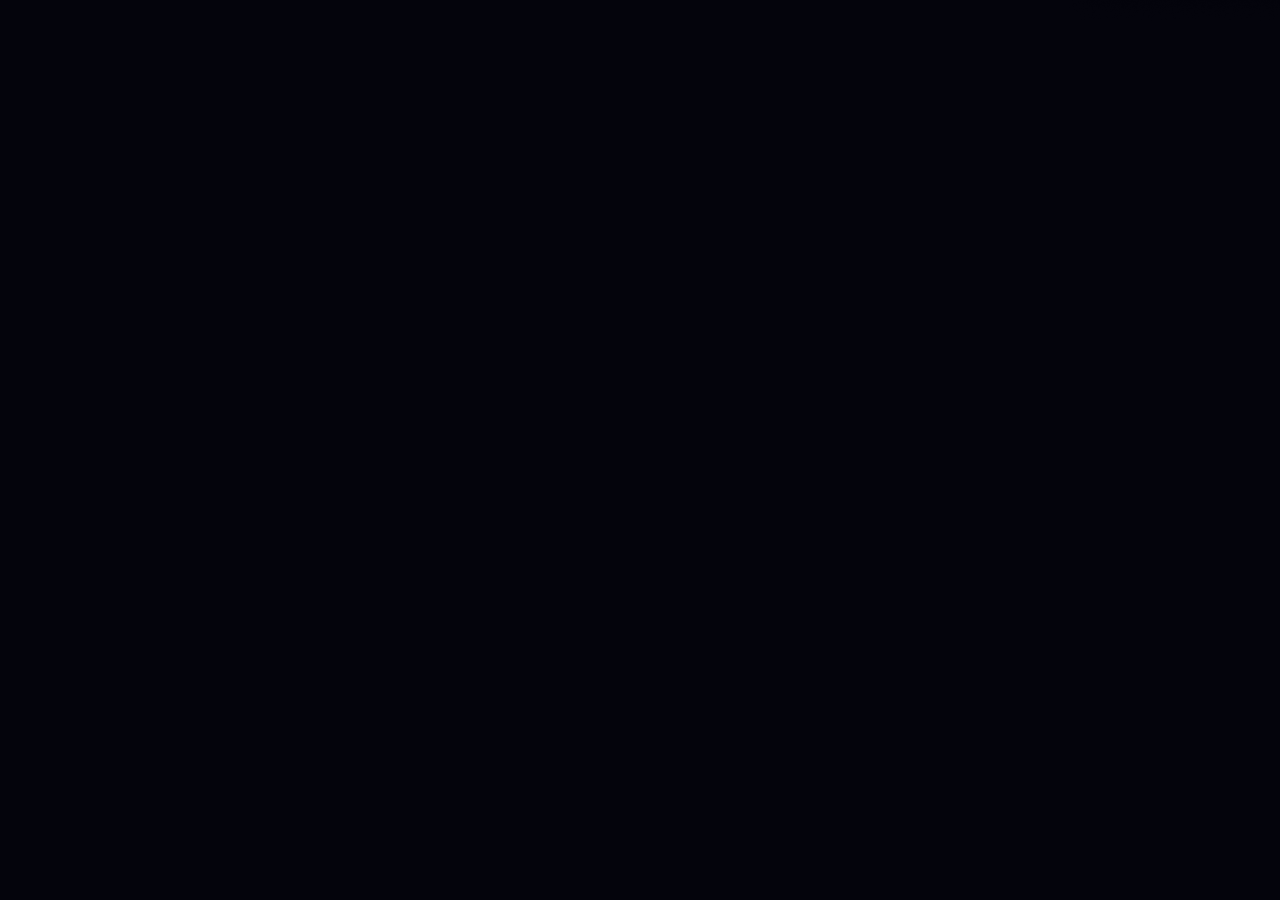
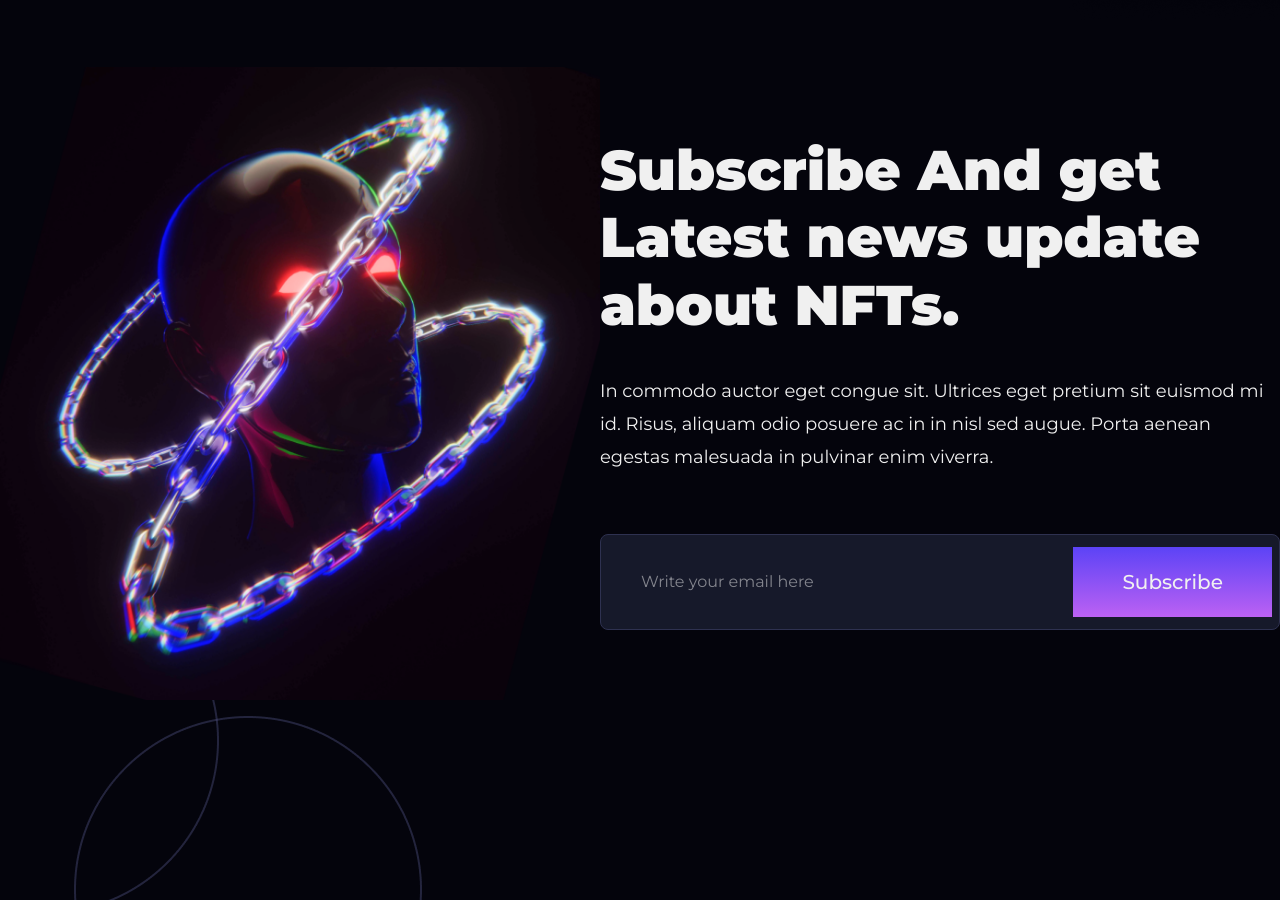
Before and after one commit to Riajul-56/NextGen, a React (Vite) app: page / in a window 1280 px wide. Shown: the part 2920-3820 px from the top of the page. Before the commit the page ends 3075 px from the top, so only its background shows below. Built offline with nearby package versions, Linux system fonts and the light colour scheme.

Commit message:
About section completed

```diff
--- a/src/pages/Home.jsx
+++ b/src/pages/Home.jsx
@@ -3,6 +3,7 @@
 import Brand from "../sections/Brand";
 import TopCreators from "../sections/TopCreators";
 import NFT from "../sections/NFT";
+import About from "../sections/About";
 
 const Home = () => {
   return (
@@ -11,6 +12,7 @@
       <Brand />
       <NFT/>
       <TopCreators />
+      <About/>
     </>
   );
 };
--- /dev/null
+++ b/src/sections/About.jsx
@@ -0,0 +1,45 @@
+import React from "react";
+import Container from "../components/Container";
+import Flex from "../components/Flex";
+import aboutImg from "../assets/about.png";
+import Button from "../components/Button";
+import aboutshade from "../assets/about_shade.png"
+
+const About = () => {
+  return (
+    <section className="mt-[200px] mb-[200px] relative">
+      <img src={aboutshade} className="absolute top-[500px] left-0" />
+      <Container>
+        <Flex className="justify-between items-center">
+          <div className="z-50">
+            <img src={aboutImg} />
+          </div>
+
+          <div className="max-w-[680px]">
+            <h2 className="font-black text-[56px] leading-[121%] ">
+              Subscribe And get Latest news update about NFTs.
+            </h2>
+            <p className="text-lg font-normal leading-[183%] mt-[35px] mb-15">
+              In commodo auctor eget congue sit. Ultrices eget pretium sit
+              euismod mi id. Risus, aliquam odio posuere ac in in nisl sed
+              augue. Porta aenean egestas malesuada in pulvinar enim viverra.
+            </p>
+            <form className="relative ">
+              <input
+                type="email"
+                placeholder="Write your email here "
+                className="w-full bg-[#16192A] py-[35px] pl-10 outline-none border-[#2E3150] border rounded-lg"
+              />
+              <Button
+                text={"Subscribe"}
+                className="absolute right-2 top-[50%] -translate-y-1/2"
+              />
+            </form>
+          </div>
+        </Flex>
+      </Container>
+    </section>
+  );
+};
+
+export default About;
```
Also changed, not shown: src/assets/about.png (added), src/assets/about_shade.png (added).
